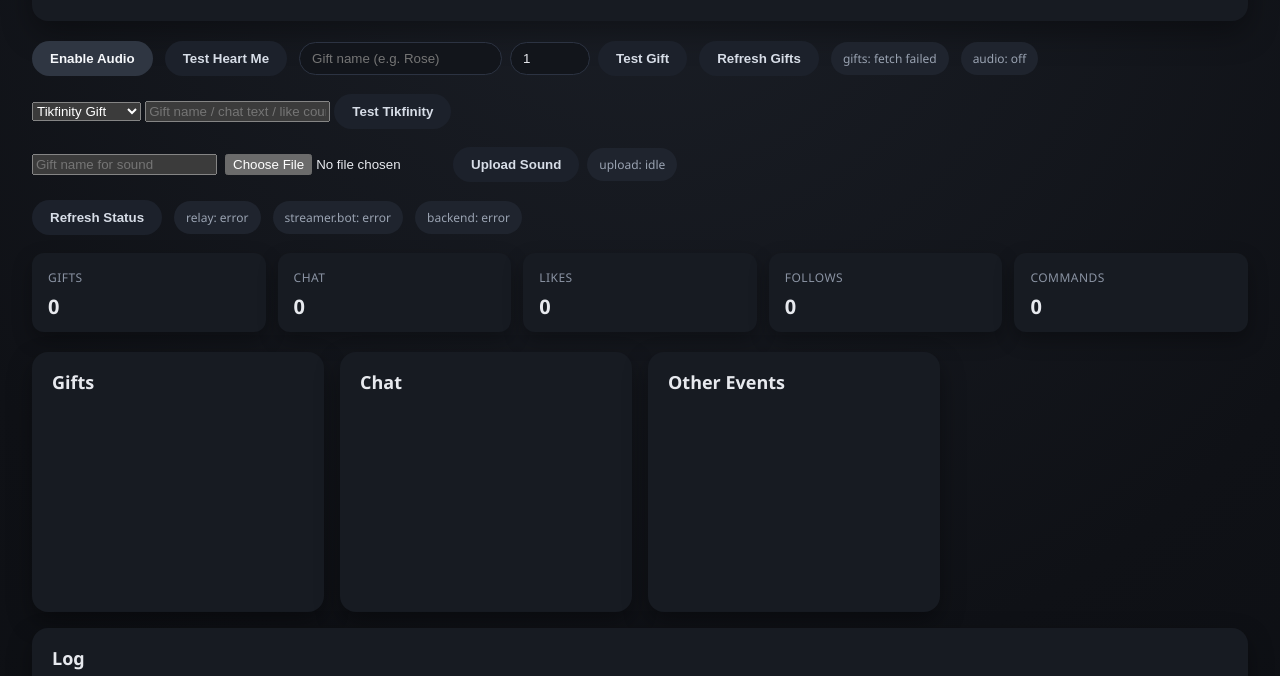
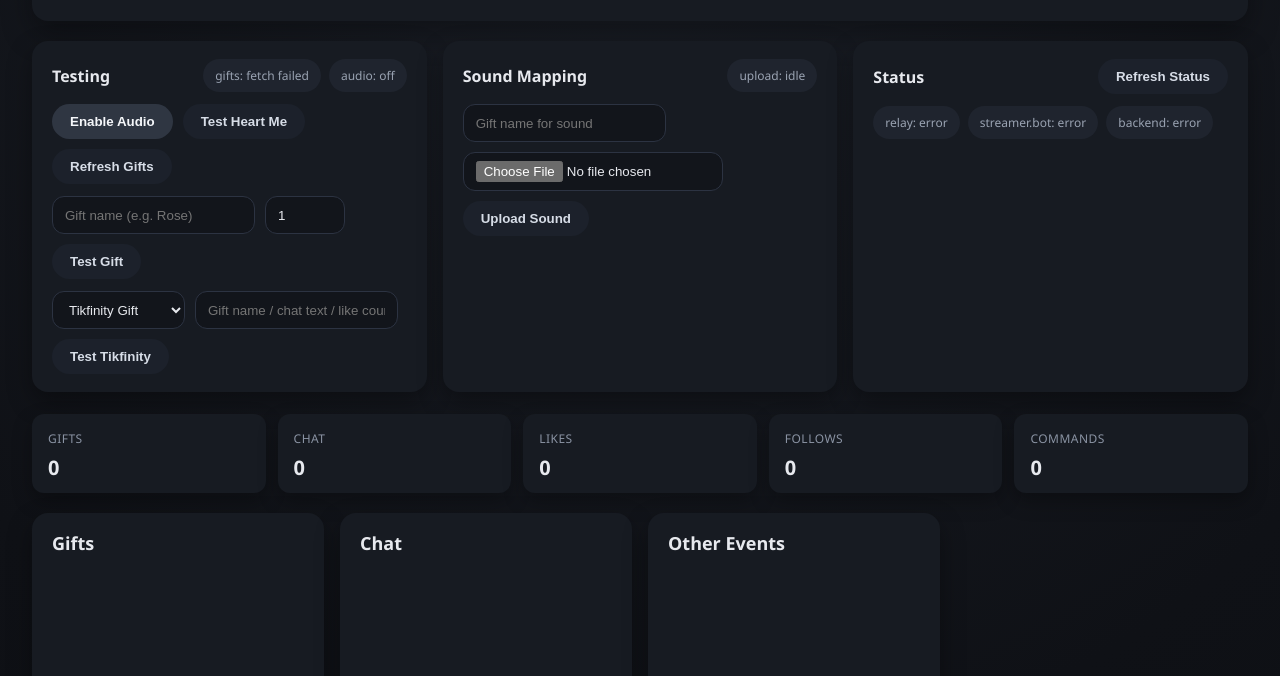
Before and after one commit to Just-Joe-Barnes/tiktok-relay, a website: page agent/public/index.html in a window 1280 px wide. Shown: the part 124-800 px from the top of the page. Drawn offline with Linux system fonts and the light colour scheme; no server answers.

Commit message:
Restructure agent controls into tiles

```diff
--- a/agent/public/index.html
+++ b/agent/public/index.html
@@ -28,22 +28,27 @@
     </div>
   </header>
 
-  <section class="controls">
+  <section class="control-grid">
+    <div class="tile">
+      <div class="tile-header">
+        <h3>Testing</h3>
+        <div class="tile-chips">
+          <span id="giftListStatus" class="chip">gifts: --</span>
+          <span id="audioState" class="chip">audio: off</span>
+        </div>
+      </div>
+      <div class="control-row">
         <button id="enableAudio" class="button">Enable Audio</button>
         <button id="testHeart" class="button button-ghost">Test Heart Me</button>
-    <div class="test-gift">
+        <button id="refreshGifts" class="button button-ghost">Refresh Gifts</button>
+      </div>
+      <div class="control-row">
         <input id="testGiftName" type="text" list="giftList" placeholder="Gift name (e.g. Rose)" />
         <datalist id="giftList"></datalist>
         <input id="testGiftCount" type="number" min="1" value="1" title="Repeat count" />
         <button id="testGift" class="button button-ghost">Test Gift</button>
       </div>
-    <button id="refreshGifts" class="button button-ghost">Refresh Gifts</button>
-    <span id="giftListStatus" class="chip">gifts: --</span>
-    <span id="audioState" class="chip">audio: off</span>
-  </section>
-
-  <section class="controls">
-    <div class="test-tikfinity">
+      <div class="control-row">
         <select id="tikfinityTestType">
           <option value="gift">Tikfinity Gift</option>
           <option value="chat">Tikfinity Chat</option>
@@ -51,25 +56,34 @@
           <option value="share">Tikfinity Share</option>
           <option value="follow">Tikfinity Follow</option>
         </select>
-      <input id="tikfinityTestValue" type="text" placeholder="Gift name / chat text / like count" />
+        <input id="tikfinityTestValue" type="text" list="giftList" placeholder="Gift name / chat text / like count" />
         <button id="tikfinityTest" class="button button-ghost">Test Tikfinity</button>
       </div>
-  </section>
+    </div>
 
-  <section class="controls">
-    <div class="upload-sound">
+    <div class="tile">
+      <div class="tile-header">
+        <h3>Sound Mapping</h3>
+        <span id="uploadStatus" class="chip">upload: idle</span>
+      </div>
+      <div class="control-row">
         <input id="soundGiftName" type="text" list="giftList" placeholder="Gift name for sound" />
         <input id="soundFile" type="file" accept="audio/*" />
         <button id="uploadSound" class="button button-ghost">Upload Sound</button>
-      <span id="uploadStatus" class="chip">upload: idle</span>
       </div>
-  </section>
+    </div>
 
-  <section class="controls">
+    <div class="tile">
+      <div class="tile-header">
+        <h3>Status</h3>
         <button id="refreshStatus" class="button button-ghost">Refresh Status</button>
+      </div>
+      <div class="tile-chips">
         <span id="relayStatus" class="chip">relay: --</span>
         <span id="streamerbotStatus" class="chip">streamer.bot: --</span>
         <span id="backendStatus" class="chip">backend: --</span>
+      </div>
+    </div>
   </section>
 
   <section class="metrics">
--- a/agent/public/styles.css
+++ b/agent/public/styles.css
@@ -71,12 +71,46 @@ body {
   color: #f87171;
 }
 
-.controls {
+.control-grid {
+  display: grid;
+  grid-template-columns: repeat(auto-fit, minmax(260px, 1fr));
+  gap: 16px;
+  margin-bottom: 22px;
+}
+
+.tile {
+  background: #171b22;
+  border-radius: 16px;
+  padding: 18px 20px;
+  box-shadow: 0 10px 24px rgba(0, 0, 0, 0.35);
+  display: flex;
+  flex-direction: column;
+  gap: 12px;
+}
+
+.tile-header {
   display: flex;
   align-items: center;
+  justify-content: space-between;
   gap: 12px;
-  margin-bottom: 18px;
+}
+
+.tile-header h3 {
+  margin: 0;
+  font-size: 16px;
+}
+
+.tile-chips {
+  display: flex;
   flex-wrap: wrap;
+  gap: 8px;
+}
+
+.control-row {
+  display: flex;
+  flex-wrap: wrap;
+  gap: 10px;
+  align-items: center;
 }
 
 .button {
@@ -94,32 +128,22 @@ body {
   color: #d7dde7;
 }
 
-.test-gift {
-  display: flex;
-  gap: 8px;
-  align-items: center;
-}
-
-.upload-sound {
-  display: flex;
-  gap: 8px;
-  align-items: center;
-}
-
-.upload-sound input[type="file"] {
-  max-width: 220px;
-}
-
-.test-gift input {
+input,
+select {
   border: 1px solid #2c3342;
-  border-radius: 999px;
+  border-radius: 12px;
   padding: 8px 12px;
   background: #12151b;
   color: #e7e9ee;
+  min-height: 38px;
 }
 
-.test-gift input[type="number"] {
+input[type="number"] {
   width: 80px;
+}
+
+input[type="file"] {
+  max-width: 260px;
 }
 
 .chip {
```
Lines whose indentation alone changed are shown as unchanged.
